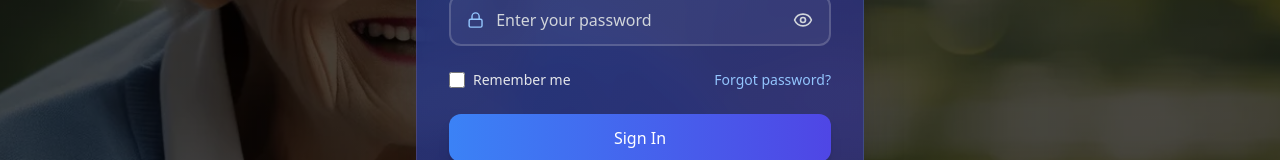
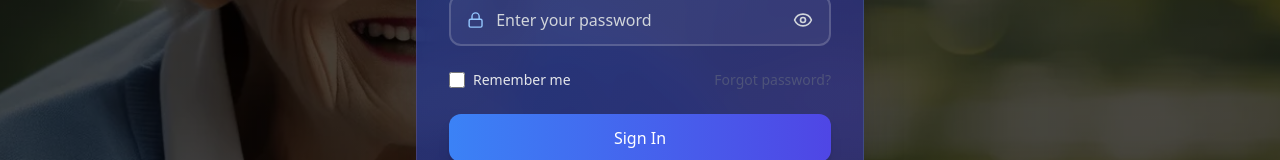
Before and after one commit to brianchristy/SCAN, a React (Vite) app in the folder frontend/: page /login in a window 1280 px wide. Shown: the part 414-574 px from the top of the page. Built offline with nearby package versions, Linux system fonts and the light colour scheme; no server answers.

Commit message:
fgt pass

```diff
--- a/frontend/src/pages/LoginPage.jsx
+++ b/frontend/src/pages/LoginPage.jsx
@@ -268,7 +268,7 @@ const LoginPage = () => {
                 </div>
                 <Link
                   to="/forgot-password"
-                  className="text-sm text-blue-300 hover:text-blue-100 transition-colors"
+                  className="text-sm text-gray-500 cursor-not-allowed opacity-50 pointer-events-none"
                 >
                   Forgot password?
                 </Link>
```
